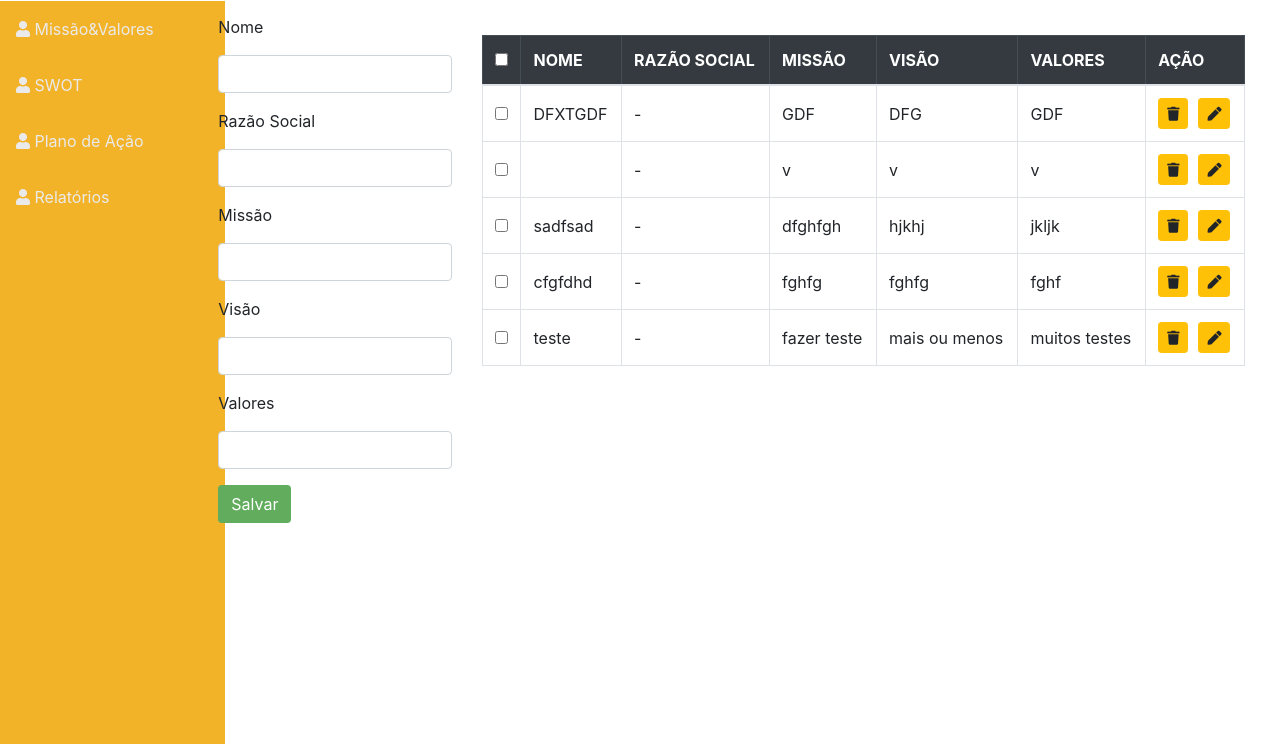
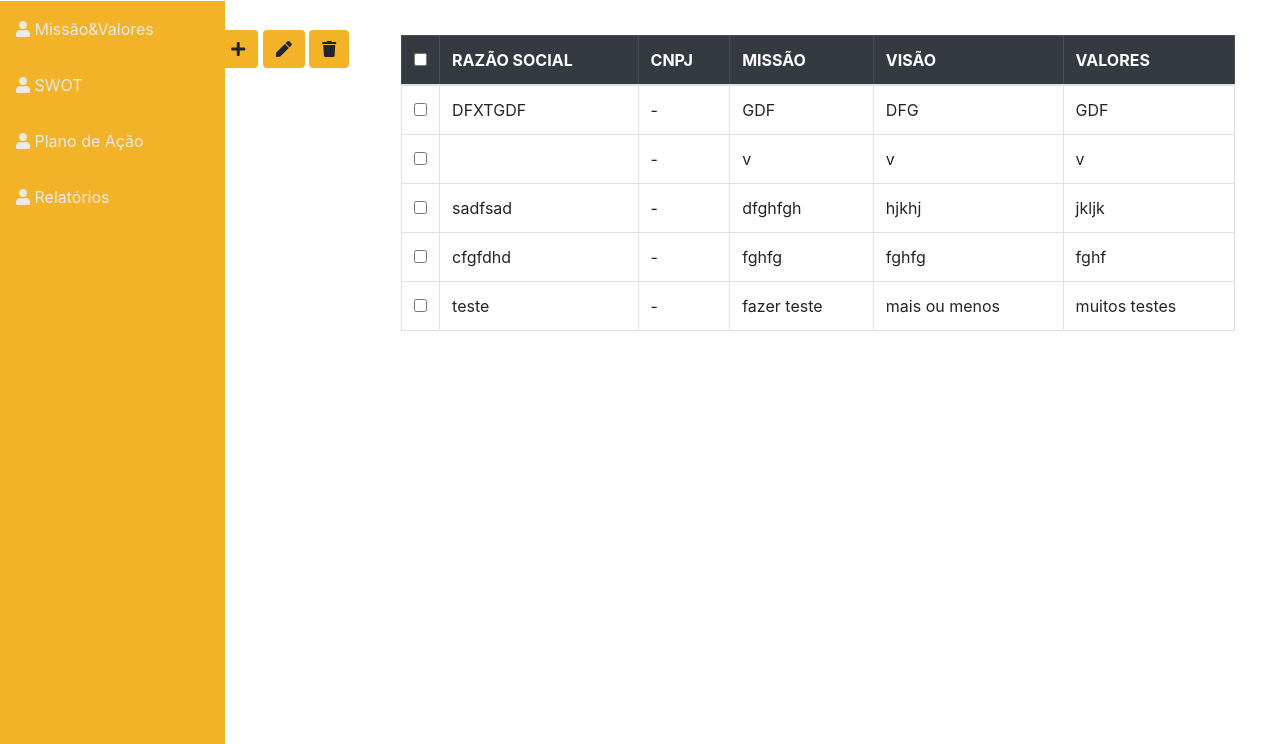
Before and after one commit to LucassDamasceno/FinSis, a PHP site: page /missaoEvalores.php in a window 1280 px wide. Shown: the part 56-800 px from the top of the page. Run offline with PHP 8.4, Linux system fonts and the light colour scheme; data comes from the database, SQL or seed files in the repository.

Commit message:
Alterações Tela Missão&Valores

```diff
--- a/missaoEvalores.php
+++ b/missaoEvalores.php
@@ -29,37 +29,110 @@
         require_once "view/components/sidebar.php";
       ?>
     </div>
-    <div class="row col-10" style="padding: 15px 5px">
+    <div class="row col-10" style="padding: 15px">
 
-      <!-- formulario -->
-      <div class="col-3">
-      <form id="formMissaoValores">
+    <div class="col-2" style="padding: 15px 5px">
+    <div id="containerCRUD" class="top">
+            <button class="btn btn-md bg-laranja" onclick="addEmpresa()"><i class="fa fa-plus"></i></button>
+            <button class="btn btn-md bg-laranja" onclick="edit_tabelaMissaoValores(id)"><i class="fa fa-pen"></i></button>
+            <button class="btn btn-md bg-laranja" onclick="del_tabelaMissaoValores()"><i class="fa fa-trash"></i></button>
+    </div>
+
+       <!-- INÍCIO MODAIS  -->
+      <!-- Modal adicionar Missao&Valores -->
+      <div id="modalAdd" class="modal" tabindex="-1" role="dialog">
+    <div class="modal-dialog modal-lg" role="document">
+      <div class="modal-content">
+        <div class="modal-header">
+          <h5 class="modal-title">ADICIONAR MISSÃO & VALORES DA EMPRESA</h5>
+          <button type="button" class="close" data-dismiss="modal" aria-label="Close">
+            <span aria-hidden="true">&times;</span>
+          </button>
+        </div>
+        <div class="modal-body">
+          <form id="formMissaoValores">
+                  <div class="form-group">
+                  <form id="formMissaoValores">
           <div class="form-group">
-            <p>Nome</p>
-            <input class="form-control" type="text" name="nome">
+            <p>Razão Social</p>
+            <input class="form-control" type="text" name="razao" placeholder="Razão Social">
           </div>
           <div class="form-group">
-            <p>Razão Social</p>
-            <input class="form-control" type="text" name="razao">
+            <p>CNPJ</p>
+            <input class="form-control" type="text" name="cnpj" placeholder="99.999.999/9999-99">
           </div>
           <div class="form-group">
             <p>Missão</p>
-            <input class="form-control" type="text" name="missao">
+            <input class="form-control" type="text" name="missao" placeholder="Missão">
           </div>
           <div class="form-group">
             <p>Visão</p>
-            <input class="form-control" type="text" name="visao">
+            <input class="form-control" type="text" name="visao" placeholder="Visão">
           </div>
           <div class="form-group">
             <p>Valores</p>
-            <input class="form-control" type="text" name="valores">
+            <input class="form-control" type="text" name="valores"  placeholder="Valores da Empresa">
           </div>
 
         </form>
+          <button type="button" class="btn btn-secondary" data-dismiss="modal">Cancelar</button>
           <button onclick="btn_addMissaoValores()" class="btn btn-primary" name="registrar">Salvar</button>
       </div>
+      </div>
+          </form>
+        </div>
+      </div>
+    </div>
+  </div>
+
+     <!-- Modal editar Missao&Valores -->
+     <!-- <div id="modalEdit" class="modal" tabindex="-1" role="dialog">
+    <div class="modal-dialog modal-lg" role="document">
+      <div class="modal-content">
+        <div class="modal-header">
+          <h5 class="modal-title">EDITAR MISSÃO & VALORES DA EMPRESA</h5>
+          <button type="button" class="close" data-dismiss="modal" aria-label="Close">
+            <span aria-hidden="true">&times;</span>
+          </button>
+        </div>
+        <div class="modal-body">
+          <form id="formMissaoValores">
+                  <div class="form-group">
+                  <form id="formMissaoValores">
+          <div class="form-group">
+            <p>Razão Social</p>
+            <input class="form-control" type="text" name="razao" placeholder="Razão Social">
+          </div>
+          <div class="form-group">
+            <p>CNPJ</p>
+            <input class="form-control" type="text" name="cnpj" placeholder="99.999.999/9999-99">
+          </div>
+          <div class="form-group">
+            <p>Missão</p>
+            <input class="form-control" type="text" name="missao" placeholder="Missão">
+          </div>
+          <div class="form-group">
+            <p>Visão</p>
+            <input class="form-control" type="text" name="visao" placeholder="Visão">
+          </div>
+          <div class="form-group">
+            <p>Valores</p>
+            <input class="form-control" type="text" name="valores"  placeholder="Valores da Empresa">
+          </div>
+
+        </form>
+          <button type="button" class="btn btn-secondary" data-dismiss="modal">Cancelar</button>
+          <button onclick="edit_tabelaMissaoValores(id)" class="btn btn-primary" name="alterar">Salvar</button>
+      </div>
+      </div>
+          </form>
+        </div>
+      </div>
+    </div>
+  </div> -->
+  <!-- FIM MODAIS -->
       <!-- tabela -->
-      <div class="col-9">
+      <div class="col-10">
         <div class="col-12">
 
         </div>
@@ -67,12 +140,12 @@
           <thead class="table-dark">
             <tr>
               <th data-field="chkbx" data-checkbox="true"></th>
-              <th data-field="nome">NOME</th>
-              <th data-field="RazSocial">RAZÃO SOCIAL</th>
+              <th data-field="nome">RAZÃO SOCIAL</th>
+              <th data-field="RazSocial">CNPJ</th>
               <th data-field="missao">MISSÃO</th>
               <th data-field="visao">VISÃO</th>
               <th data-field="valores">VALORES</th>
-              <th data-formatter="functionAcao">AÇÃO</th>
+              <!-- <th data-formatter="functionAcao">AÇÃO</th> -->
             </tr>
           </thead>
         </table>
@@ -102,16 +175,26 @@
     <script src="view/vendor/bootbox/bootbox.min.js"></script>
   <!--  -->
 
-  <!-- scripts prorpios -->
+  <!-- scripts próprios -->
   <script>
     // carregamento da tabela
     $("#tabelaMissaoValor").bootstrapTable();
-    // $("#tabelaMissaoValor").bootstrapTable("refresh", {url:"dados.json"});
+    //$("#tabelaMissaoValor").bootstrapTable("refresh", {url:"dados.json"});
     $("#tabelaMissaoValor").bootstrapTable("refresh",{ url:'controller/controllerIndexReload.php' });
 
-    function functionAcao(campo, obj, indice)
+    // function functionAcao(campo, obj, indice)
+    // {
+    //   return `<button class="btn btn-sm btn-warning" onclick="del_tabelaMissaoValores(${obj.id})"><i class="fa fa-trash"></i></button>` + `<button style="margin-left: 10px;" class="btn btn-sm btn-warning" onclick="edit_tabelaMissaoValores(${obj.id})"><i class="fa fa-pen"></i></button>`;
+    // }
+
+
+    // CHAMAR FORM MISSAO&VALORES
+    function addEmpresa()
     {
-      return `<button class="btn btn-sm btn-warning" onclick="del_tabelaMissaoValores(${obj.id})"><i class="fa fa-trash"></i></button>` + `<button style="margin-left: 10px;" class="btn btn-sm btn-warning" onclick="edit_tabelaMissaoValores(${obj.id})"><i class="fa fa-pen"></i></button>`;
+      let elementoLista = $("#".elementoMissao);
+      $("#modalAdd").modal("show");
+      let formulario = $("#formMissaoValores")[0];
+      let formData = new FormData(formulario);
     }
 
     // ADD
@@ -162,12 +245,14 @@
     //edit
     function edit_tabelaMissaoValores(id)
     {
-      alert(id);
+      let elementoLista = $("#".elementoMissaoEdit);
+      $("#modalEdit").modal("show");
+      let formulario = $("#formMissaoValores")[0];
+      let formData = new FormData(formulario);
+      //alert(id);
     }
 
-
   </script>
-
 </body>
 
 </html>
```
